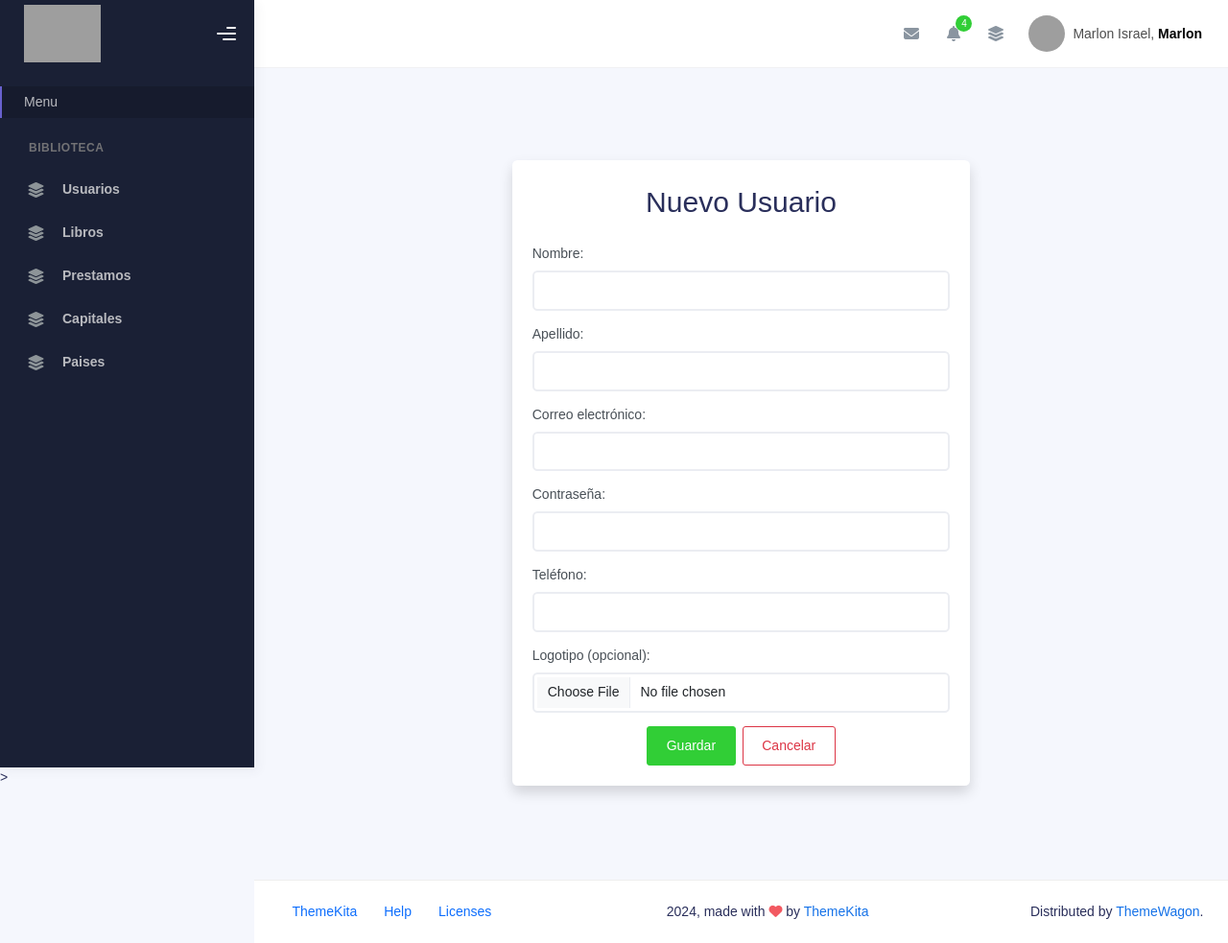
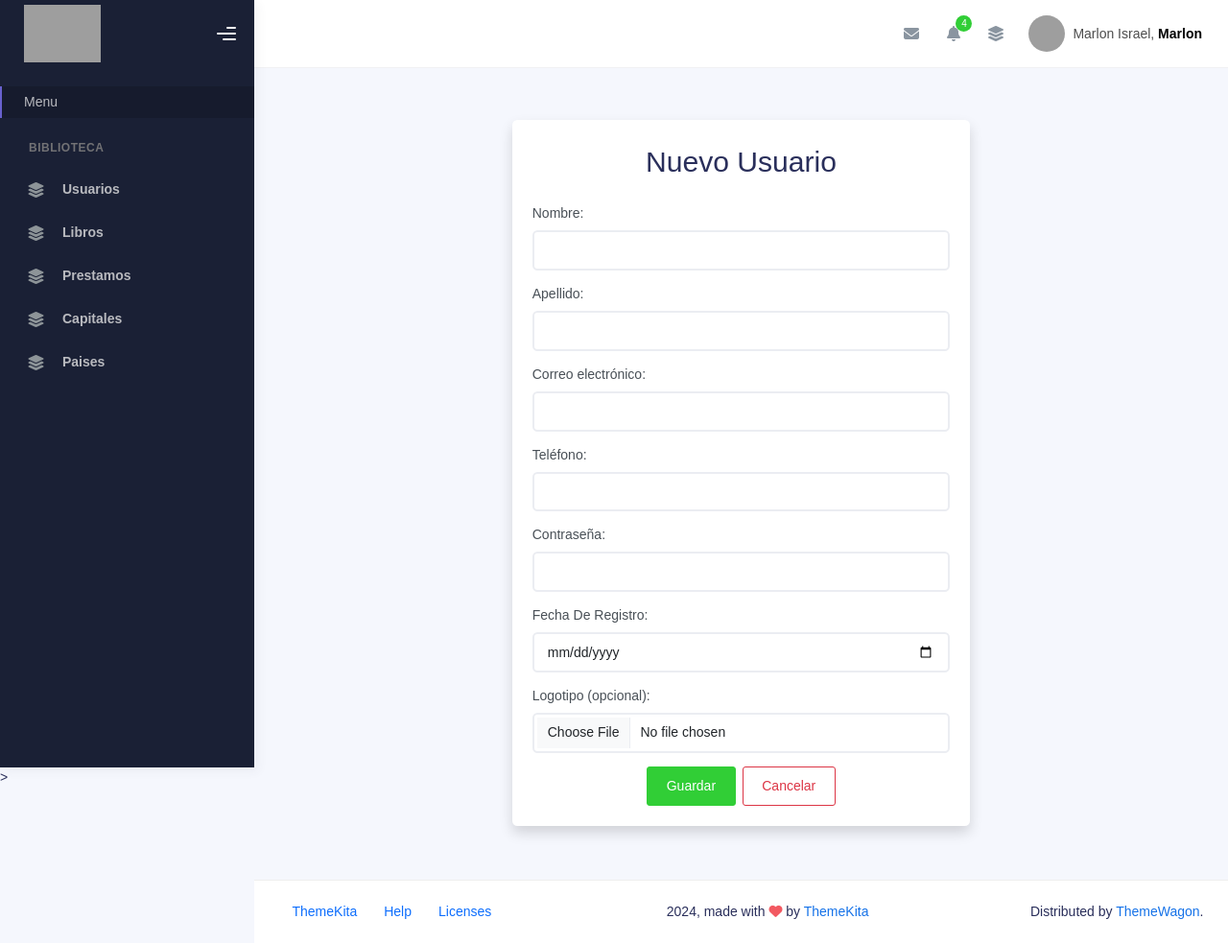
Before and after one commit to ISMAEL2003UTC/servidor, a Django app: template ProyectoFinal/Aplicaciones/Cursos/templates/usuarios/crearUsuarios.html in a window 1280 px wide. Shown: the whole page at 96% size. Run offline with Django 5.2, Linux system fonts and the light colour scheme; the template is opened without the code that fills it, so the values that code supplies are empty; parts of the project's set-up code (start-up, migrations or seed data) failed here and were passed over; some libraries are stand-ins or nearby versions; grey boxes are pictures that could not be loaded.

Commit message:
creacion del modulo crear usuarios del crud usuarios

```diff
--- a/ProyectoFinal/Aplicaciones/Cursos/templates/usuarios/crearUsuarios.html
+++ b/ProyectoFinal/Aplicaciones/Cursos/templates/usuarios/crearUsuarios.html
@@ -5,7 +5,7 @@
 <div class="d-flex justify-content-center align-items-center" style="min-height: 100vh;">
     <div class="container bg-white p-4 rounded shadow w-50">
         <h1 class="mb-4 text-center">Nuevo Usuario</h1>
-        <form id="frm_nuevo_usuario" action="#" method="post" enctype="multipart/form-data">
+        <form id="frm_nuevo_usuario" action="guardar-usuarios" method="post" enctype="multipart/form-data">
             {% csrf_token %}
 
             <div class="mb-3">
@@ -24,18 +24,23 @@
             </div>
 
             <div class="mb-3">
+                <label for="telefono" class="form-label">Teléfono:</label>
+                <input type="tel" name="telefono" id="telefono" class="form-control" required title="Debe tener entre 7 y 15 dígitos">
+            </div>
+
+            <div class="mb-3">
                 <label for="password" class="form-label">Contraseña:</label>
                 <input type="password" name="password" id="password" class="form-control" required minlength="6">
             </div>
 
             <div class="mb-3">
-                <label for="telefono" class="form-label">Teléfono:</label>
-                <input type="tel" name="telefono" id="telefono" class="form-control" pattern="[0-9]{7,15}" title="Debe tener entre 7 y 15 dígitos">
+                <label for="fecha" class="form-label">Fecha De Registro:</label>
+                <input type="date" name="fecha" id="fecha" class="form-control">
             </div>
 
             <div class="mb-3">
                 <label for="logo" class="form-label">Logotipo (opcional):</label>
-                <input type="file" name="logo" id="logo" class="form-control">
+                <input type="file" name="logo" id="logo" class="form-control" accept=".jpg,.jpeg,.png">
             </div>
 
             <div class="d-flex justify-content-center gap-2">
@@ -45,8 +50,6 @@
         </form>
     </div>
 </div>
-
-
 
 <!-- Validación personalizada -->
 <script>
```
Also changed, not shown: ProyectoFinal/Aplicaciones/Cursos/views.py (+20 -1 lines), ProyectoFinal/ProyectoFinal/media/usuarios/9098912c68944c798e511f4d06b4a9b0.jpg (added), ProyectoFinal/ProyectoFinal/media/usuarios/9098912c68944c798e511f4d06b4a9b0_slHfvtj.jpg (added).
